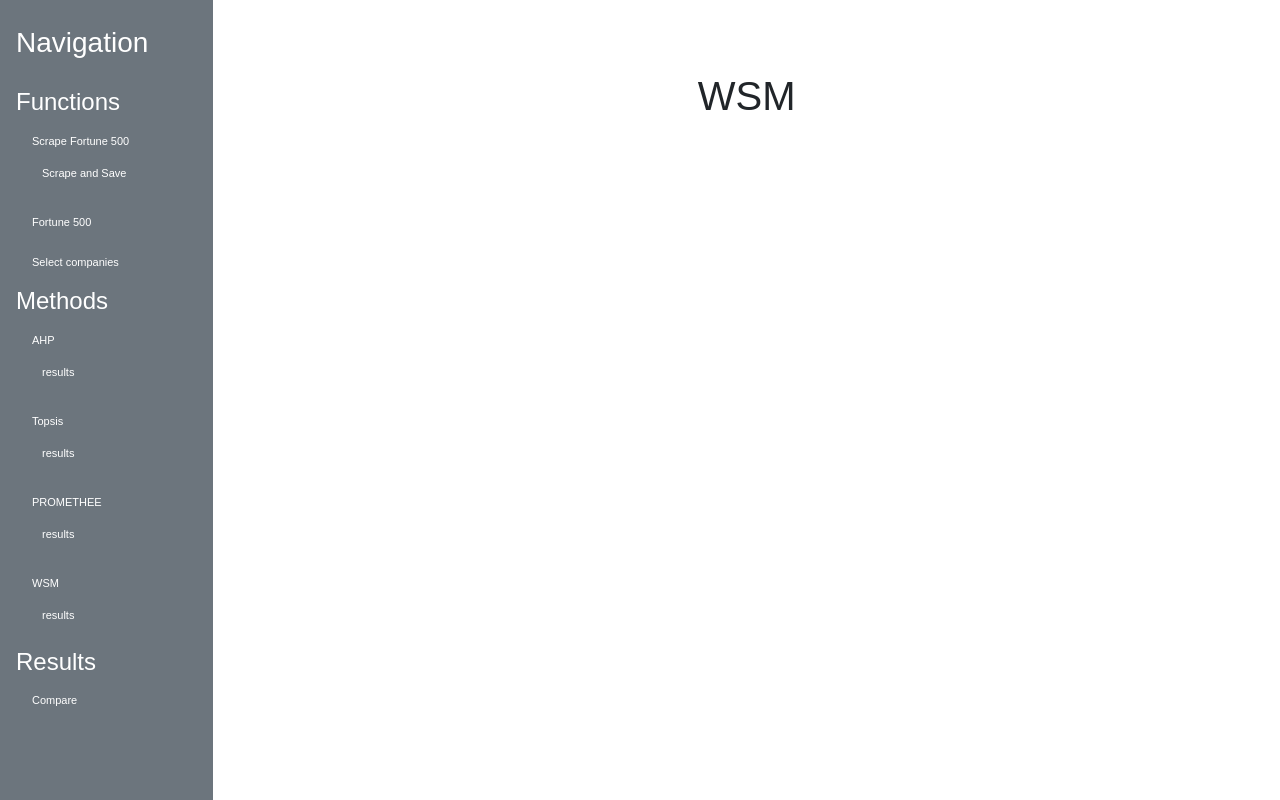
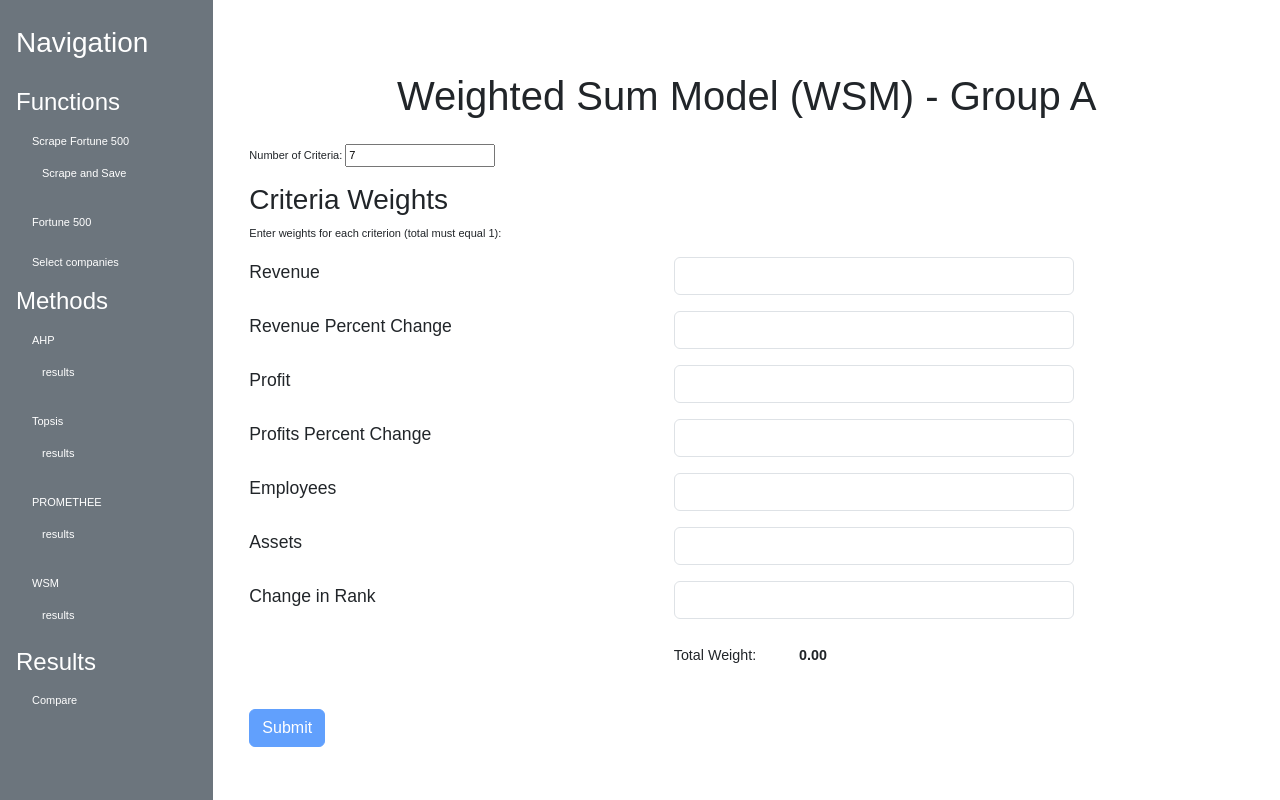
Before and after one commit to gregorgr/mcda_calculation_project, a Flask app: page /wsm in a window 1280 px wide. Shown: the part 62-862 px from the top of the page. Run offline with Flask 3, Linux system fonts and the light colour scheme; data comes from the database, SQL or seed files in the repository; both versions use the stored data as it was after the commit.

Commit message:
WSM COMPLETE

```diff
--- a/app/app.py
+++ b/app/app.py
@@ -1,12 +1,11 @@
 # from flask import Flask, jsonify, render_template
 from flask import Flask, g, jsonify, request, redirect, url_for, render_template, session
 from scrape500.scrape500 import scrape_fortune500
-from db.database import init_db, get_all_companies, save_companies_to_db, get_results, get_all_companies_for_group
+from db.database import init_db, save_results, get_all_companies, save_companies_to_db, get_results, get_all_companies_for_group
 import numpy as np
 from constants import METHODS, FORTUNE_URL, SECRET_KEY
 from methods.ahp.ahp import  calculate_ahp_advance_with_method_id
 from methods.promethee.promethee import classify_and_normalize, calculate_difference_matrix
-
 
 
 
@@ -33,9 +32,115 @@ def home():
     return render_template('home.html')
 
 
-@app.route('/wsm', methods=['GET'])
+@app.route('/wsm1', methods=['GET', 'POST'])
+def wsm_main1():
+
+    # prednstavljene vrednosti za polnjenje
+
+    if request.method == 'POST':
+        group = request.args.get('group', 'A')  # Default group "A" if not provided
+
+        # če je kalkulacija mogoča, potem vstavi izračune tukaj
+
+        # sicer preusmeri na naslednjo formo
+        return redirect('/wsm/calculate?group=' + group)
+
+
+
+    return render_template('methods/wsm-input.html')
+
+
+@app.route('/wsm', methods=['GET', 'POST'])
 def wsm_main():
-    return render_template('methods/wsm.html')
+    group = request.args.get('group', 'A')
+    # Retrieve companies for the selected group
+    companies = get_all_companies_for_group(group)
+    # prednstavljene vrednosti za polnjenje
+    criterias = ['revenue',
+                'revenue_percent_change',
+                'profit',
+                'profits_percent_change',
+                'employees',
+                'assets',
+                'change_in_rank']
+    criteria_display = {
+                "revenue": "Revenue",
+                "revenue_percent_change": "Revenue Percent Change",
+                "profit": "Profit",
+                "profits_percent_change": "Profits Percent Change",
+                "employees": "Employees",
+                "assets": "Assets",
+                "change_in_rank": "Change in Rank"
+                }
+     # Example attributes
+    #print("WSM Debug: companies:")
+    ##for row in companies:
+    #    print(dict(row))  # Pretvori SQLite Row v navaden slovar
+
+
+    if request.method == 'POST':
+        # Pridobivanje podatkov iz obrazca
+        try:
+            num_criteria = int(request.form.get('num_criteria'))
+            weights = list(map(float, request.form.getlist('weights')))
+            criteria_values = [
+                list(map(float, request.form.getlist(f'criteria_{i}')))
+                for i in range(len(companies))
+            ]
+
+            # Preverjanje, če so pravilne uteži
+            if sum(weights) != 1.0:
+                raise ValueError("Uteži morajo biti normalizirane in njihova vsota mora biti 1.")
+
+            scores = []
+            for company in companies:
+                # WSM score is the weighted sum of the criteria
+                score = sum(company[criterion] * weight for criterion, weight in zip(criterias, weights))
+                scores.append(score)
+
+            # Prepare results in the correct format
+            results = [{'company_id': company['id'], 'name': company['name'], 'score': scores[i]} for i, company in enumerate(companies)]
+
+            #from pprint import pprint
+            #print("WSM Debug: results:")
+            #pprint(results)
+            #print("\nWSM Debug: results:")
+            #for row in results:
+            #    print(row)  # Pretvori SQLite Row v navaden slovar
+            #    print(dict(row))  # Pretvori SQLite Row v navaden slovar
+            # Shranjevanje rezultatov
+            save_results(4, results)  # method_id = 4 za WSM
+
+            # return render_template('methods/wsm-results.html', results=results, group=group)
+            return redirect(url_for('results', method_id=4, group=group))
+
+        except ValueError as e:
+            return render_template('methods/wsm-input.html', group=group, companies=companies, error=str(e))
+
+
+    # koda za GET metodo
+    return render_template('methods/wsm-input.html', group=group, criteria_display=criteria_display)
+
+
+
+@app.route('/wsm/calculate', methods=['GET', 'POST'])
+def wsm_calculate():
+    group = request.args.get('group', 'A')  # Default group "A" if not provided
+    # prednstavljene vrednosti za polnjenje
+
+    result=[]
+
+    # implementacija
+
+    # Save results to database
+    save_results(3, results)  # Save results with method_id = 3
+
+    return redirect(url_for('results', method_id=3, group=group))
+
+
+
+
+
 
 @app.route('/topsis', methods=['GET'])
 def topsis_main():
@@ -58,8 +163,14 @@ def promethee():
 
     # Retrieve companies for the selected group
     companies = get_all_companies_for_group(group)
-    print("PROMETHEE Debug: ", companies)
 
+
+    #print("PROMETHEE Debug: companies:")
+    #for row in companies:
+    #    print(dict(row))  # Pretvori SQLite Row v navaden slovar
+
+    # Save results to database
+    # save_results(3, results)  # Save results with method_id = 3
     company_names = [company['name'] for company in companies]
     session['company_names'] = company_names  # Store company names in session
 
@@ -134,14 +245,14 @@ def promethee_decision_matrix():
 
     group = request.args.get('group', 'A')  # Default group "A"
 
-        # Example decision matrix
+    # Example decision matrix
     decision_matrix = np.array([
             [500, 5, 50, 3, 1000, 2000, -2],
             [700, 6, 80, 4.5, 1500, 3000, 1],
             [600, 4, 60, 2, 1200, 2500, 0]
         ])
-
-    decision_matrix = session.get('decision_matrix', decision_matrix)
+    print("DEBUG [promethee_decision_matrix]0: decision_matrix:\n",decision_matrix)
+    # decision_matrix = session.get('decision_matrix', decision_matrix)
     # parameter_attributes = session.get('parameter_attributes', parameter_attributes)
     attributes = ['revenue',
                 'revenue_percent_change',
@@ -151,34 +262,48 @@ def promethee_decision_matrix():
                 'assets',
                 'change_in_rank']  # Example attributes
 
+    #print("DEBUG [promethee_decision_matrix]1: decision_matrix:\n",decision_matrix)
 
     if request.method == 'POST':
 
         # Retrieve decision matrix from user input
-        num_alternatives = int(request.form.get('num_alternatives', 3))
-
+        # num_alternatives = int(request.form.get('num_alternatives', 3))
+        num_alternatives = int(request.form.get('num_alternatives', 20))
+        decision_matrix = []
         # decision_matrix = []
-
+        #print("DEBUG [promethee_decision_matrix]2: decision_matrix\n")
         decision_matrix = []
         for i in range(1, num_alternatives + 1):
             row = []
+
             for attribute in attributes:
+
                 value = request.form.get(f'alt_{i}_{attribute}', '')
+                #print(f"DEBUG [promethee_decision_matrix]3: Alt {i}, Attr {attribute}, Value: {value}")  # Debug
+
                 try:
                     value = float(value) if value else 0.0
                 except ValueError:
+                    #print(f"DEBUG [promethee_decision_matrix]4: ValueError")  # Debug
                     value = 0.0  # Default to 0 if conversion fails
                 row.append(value)
             decision_matrix.append(row)
 
         # Save decision matrix in session or database
         session['decision_matrix'] = decision_matrix
+        #print("DEBUG [promethee_decision_matrix]5: Constructed decision_matrix:\n",decision_matrix)
         # Redirect to processing step (e.g., normalization)
         return redirect('/promethee/normalize?group=' + group)
 
     # Render form to input decision matrix
-    return render_template('methods/promethee-decision-matrix.html', num_alternatives=3, attributes=['revenue', 'profit', 'employees', 'assets'], group=group)
-
+    #return render_template('methods/promethee-decision-matrix.html', num_alternatives=3, attributes=attributes, group=group)
+    # Render the form with pre-filled values
+    return render_template('methods/promethee-decision-matrix.html',
+                           decision_matrix=decision_matrix,
+                           attributes=attributes,
+                           num_alternatives=len(decision_matrix),
+                           group=group,
+                           enumerate=enumerate)  # Dodamo enumerate v kontekst)
 # step 4
 @app.route('/promethee/normalize', methods=['GET'])
 def promethee_normalize():
@@ -217,15 +342,15 @@ def promethee_normalize():
     if not decision_matrix:
         error_text  = "Decision matrix not found. Please complete the previous step."
         return render_template('error.html', error_text=error_text)
-
+    print("DEBUG [promethee_normalize]: decision_matrix:\n",decision_matrix)
+    print("DEBUG [promethee_normalize]: classification_attributes:\n",classification_attributes)
     # print("promethee_normalize:decision Matrix:", decision_matrix)
     # Normalize decision matrix
     normalized_matrix = classify_and_normalize(decision_matrix, classification_attributes)
         # Store in session
     # session['classification_attributes'] = classification_attributes
     session['normalized_matrix'] = normalized_matrix.tolist()
-
-    print("promethee_normalize: Normalized Matrix:", normalized_matrix)
+    print("DEBUG [promethee_normalize]: normalized_matrix:\n",normalized_matrix)
 
     # Save normalized matrix (e.g., in memory or database)
     return redirect('/promethee/differences?group=' + group)
@@ -248,11 +373,12 @@ def promethee_differences():
     if normalized_matrix.size == 0:
         error_text  = "Normalized matrix not found. Please complete the previous step."
         return render_template('error.html', error_text=error_text)
+    print("DEBUG [promethee_differences]: normalized_matrix:\n",normalized_matrix)
 
     # Calculate difference matrix
     difference_matrix = calculate_difference_matrix(normalized_matrix)
     session['difference_matrix'] = difference_matrix.tolist()
-    print("Difference Matrix:\n", difference_matrix)
+    print("DEBUG [promethee_differences]: Difference Matrix:\n", difference_matrix)
 
     # Save difference matrix (e.g., in memory or database)
     # return "Difference matrix calculated. Proceed to preference functions."
@@ -276,11 +402,13 @@ def preference_functions():
 
     # Ensure the difference matrix is a numpy array
     difference_matrix = np.array(difference_matrix, dtype=float)
+    print("DEBUG [preference_functions]: Difference Matrix:\n", difference_matrix)
 
     # Define preference functions (example for linear)
     num_alternatives = difference_matrix.shape[0]
     num_attributes = difference_matrix.shape[2]
     preference_matrix = np.zeros((num_alternatives, num_alternatives, num_attributes))
+
 
     # Define preference functions (example for linear)
     #preference_matrix = np.zeros_like(difference_matrix)
@@ -314,6 +442,7 @@ def aggregate_preferences():
     # Retrieve preference matrix and parameter attributes
     preference_matrix = np.array(session.get('preference_matrix', []))
     parameter_attributes = session.get('parameter_attributes', {})
+    companies = get_all_companies_for_group(group)
     company_names = session.get('company_names', [])  # Retrieve company names
 
     if preference_matrix.size == 0 or not parameter_attributes:
@@ -330,15 +459,34 @@ def aggregate_preferences():
     negative_flows = np.mean(aggregated_preferences, axis=0)
     net_flows = positive_flows - negative_flows
 
-  # Link company names to Phi values
+    # Link company names to Phi values
+    #  results = [
+    #    {"alternative": company_names[i] if i < len(company_names) else f"Alt {i+1}", "phi": net_flows[i]}
+    #    for i in range(len(net_flows))
+    #]
+    #results = [
+    #    {"id": companies[i]['id'], "alternative": company_names[i], "phi": net_flows[i]}
+    #    for i in range(len(net_flows))
+    #]
     results = [
-        {"alternative": company_names[i] if i < len(company_names) else f"Alt {i+1}", "phi": net_flows[i]}
+        {"company_id": companies[i]['id'], "name": company_names[i], "score": net_flows[i]}
         for i in range(len(net_flows))
     ]
-    results = sorted(results, key=lambda x: x['phi'], reverse=True)  # Sort by Phi descending
-    session['promethee_results'] = results
 
-    return render_template('methods/promethee-results.html', results=results, group=group)
+    results = sorted(results, key=lambda x: x['score'], reverse=True)  # Sort by Phi descending
+    # session['promethee_results'] = results
+    # session['promethee_results'] = results
+
+    # Debugging output for verification
+    from pprint import pprint
+    print("PROMETHEE Debug: Results:")
+    pprint(results)
+    # Save results to database
+    save_results(3, results)  # Save results with method_id = 3
+
+    return redirect(url_for('results', method_id=3, group=group))
+
+    # return render_template('methods/promethee-results.html', results=results, group=group)
 
 
 # Route for PROMETHEE method
@@ -374,7 +522,7 @@ def classify_attributes():
     print("Normalized Matrix:\n", normalized_matrix)
     # Calculate difference matrix
     difference_matrix = calculate_difference_matrix(normalized_matrix)
-    print("Difference Matrix:\n", difference_matrix)
+    print("DEBUG [classify_attributes]: Difference Matrix:\n", difference_matrix)
     #return render_template('methods/promethee-main.html')
     # Redirect to the next step in PROMETHEE
     # return redirect('/promethee/next')
--- a/app/static/css/style.css
+++ b/app/static/css/style.css
@@ -71,6 +71,14 @@ nav h3{
 
 .distinct-label .form-label{
     font-size: 1.1rem;
+}
+.total-weight{
+    font-size: 1.3em;
+    padding: 10px 0;
+}
+.total-weight span{
+    padding-left: 3em;
+    font-weight: bold;
 }
 
    @keyframes logo-spin {
--- /dev/null
+++ b/app/templates/methods/wsm-input.html
@@ -0,0 +1,66 @@
+{% extends "base.html" %}
+
+{% block content %}
+    <div class="container mt-5">
+        <h1 class="mb-4 text-center">Weighted Sum Model (WSM) - Group {{ group }}</h1>
+        {% if error %}
+            <p style="color: red;">{{ error }}</p>
+        {% endif %}
+
+    <form method="post">
+        <label for="num_criteria">Number of Criteria:</label>
+        <input type="number" id="num_criteria" name="num_criteria" value="7" readonly><br><br>
+
+
+        <h3>Criteria Weights</h3>
+        <p>Enter weights for each criterion (total must equal 1):</p>
+        {% for key, display_name in criteria_display.items() %}
+        <div class="row align-items-center mb-3">
+            <div class="col-md-5 distinct-label">
+                <label for="{{ key }}" class="form-label">{{ display_name }}</label>
+            </div>
+            <div class="col-md-5">
+                <input
+                    type="number"
+                    step="0.01"
+                    class="form-control weight-input"
+                    name="weights"
+                    id="{{ key }}"
+                    required
+                    onchange="validateWeights()">
+            </div>
+        </div>
+        {% endfor %}
+
+        <div class="row align-items-center mb-3">
+            <div class="col-md-5 distinct-label">
+
+            </div>
+            <div class="col-md-5">
+                <p class="total-weight">Total Weight:<span id="total-weight">0.00</span></p>
+            </div>
+        </div>
+
+        <div class="row align-items-center mb-3">
+            <div class="col-md-5"><button type="submit" id="submit-button" class="btn btn-primary" disabled>Submit</button></div>
+            <div class="col-md-5">
+
+            </div>
+        </div>
+        </form>
+    </div>
+    <script>
+        // Function to validate weights and enable/disable the submit button
+        function validateWeights() {
+            let weightInputs = document.querySelectorAll('.weight-input');
+            let totalWeight = 0;
+
+            weightInputs.forEach(input => {
+                totalWeight += parseFloat(input.value) || 0;
+            });
+
+            document.getElementById('total-weight').textContent = totalWeight.toFixed(2);
+            document.getElementById('submit-button').disabled = (totalWeight.toFixed(2) != 1);
+        }
+    </script>
+{% endblock %}
--- a/app/templates/methods/wsm.html
+++ /dev/null
@@ -1,8 +0,0 @@
-{% extends "base.html" %}
-
-{% block content %}
-    <div class="container mt-5">
-        <h1 class="mb-4 text-center">WSM</h1>
-
-        </div>
-{% endblock %}
```
Also changed, not shown: app/app1.py (deleted, +0 -118 lines), app/db/database.py (+20 -5 lines), app/templates/methods/promethee-decision-matrix copy.html (added, +28 -0 lines), app/templates/methods/promethee-decision-matrix.html (+13 -7 lines), app/templates/methods/promethee-results.html (deleted, +0 -27 lines), fortune500.db.
